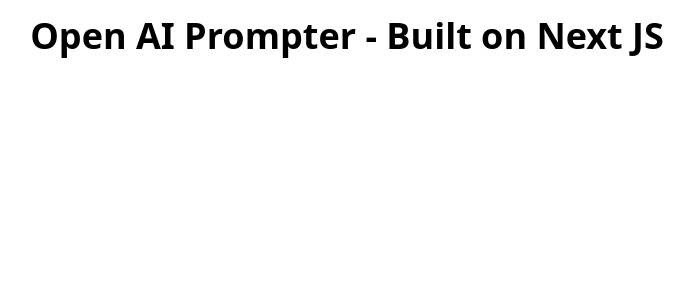
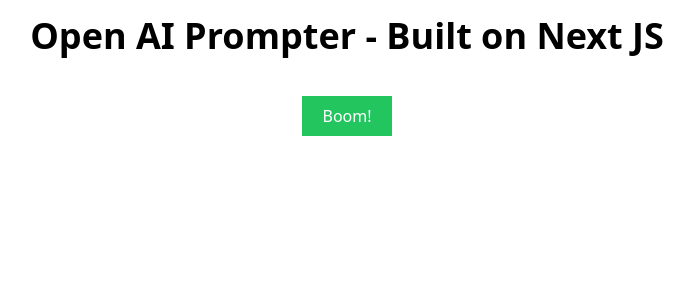
Before and after one commit to thatjuancodes/open-ai-prompter-next, a Next.js app: page / in a window 1280 px wide. Shown: the top 300 px of the page, without its empty margins (293-987 px from the left). Built offline with nearby package versions, Linux system fonts and the light colour scheme.

Commit message:
add open ai request

```diff
--- a/app/page.tsx
+++ b/app/page.tsx
@@ -1,3 +1,7 @@
+'use client'
+
+import { useState } from "react";
+
 export default function Home() {
   // TODOS:
   // 1. Do a fetch from OPEN AI api
@@ -6,10 +10,34 @@
   // 4. Add a form to take user input
   // 5. Improve the UI/UX
   // 6. Update README
+  const [openAIResponse, setOpenAIResponse] = useState('')
+
+  const handleOpenAIRequest = async () => {
+    try {
+      const response = await fetch('/api/external/openai', {
+        method: 'POST',
+        headers: {
+          'Content-Type': 'application/json'
+        },
+        body: 'write a funny joke about a programmer applying for an ai job'
+      });
+
+      const resultData = response.json()
+      setOpenAIResponse(resultData.body)
+      console.log(`returned: ${response.body}`)
+    }
+    catch (error) {
+      console.error(error)
+    }
+  }
 
   return (
-    <div>
+    <div className="text-center flex flex-col items-center">
       <h1 className="mt-4 text-4xl font-bold text-center">Open AI Prompter - Built on Next JS</h1>
+
+      <p>{openAIResponse}</p>
+
+      <button className="mt-10 px-5 py-2 bg-green-500 text-white" onClick={handleOpenAIRequest}>Boom!</button>
     </div>
   );
 }
--- /dev/null
+++ b/pages/api/external/openai.ts
@@ -0,0 +1,21 @@
+import Error from 'next/error';
+import { OpenAI } from 'openai';
+
+const openai = new OpenAI();
+
+export default async function handler(req: NextApiRequest, res: NextApiResponse) {
+  try {
+    const completion = await openai.chat.completions.create({
+      model: "gpt-4o-mini",
+      messages: [
+        { role: "user", content: req.body }
+      ]
+    });
+
+    const firstResponse = completion?.choices[0]?.message?.content;
+    return res.status(200).json({ result: firstResponse });
+  }
+  catch (error: Error) {
+    return res.status(500).json({ message: 'Failed to fetch response from OpenAI', error: error.message });
+  }
+}
```
Also changed, not shown: package.json (+6 -5 lines), 1 other file (tests, documents, lock files or other folders).
